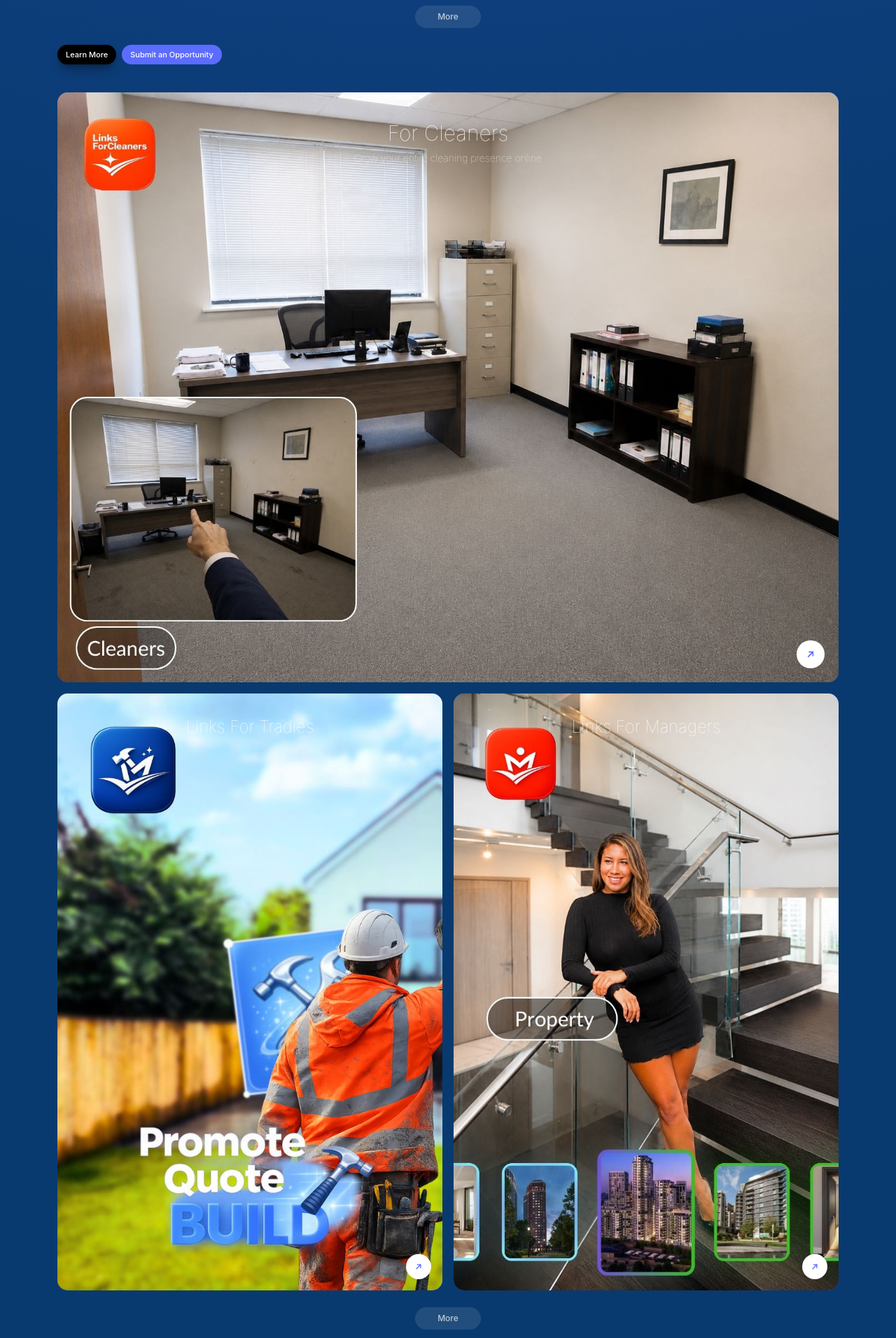
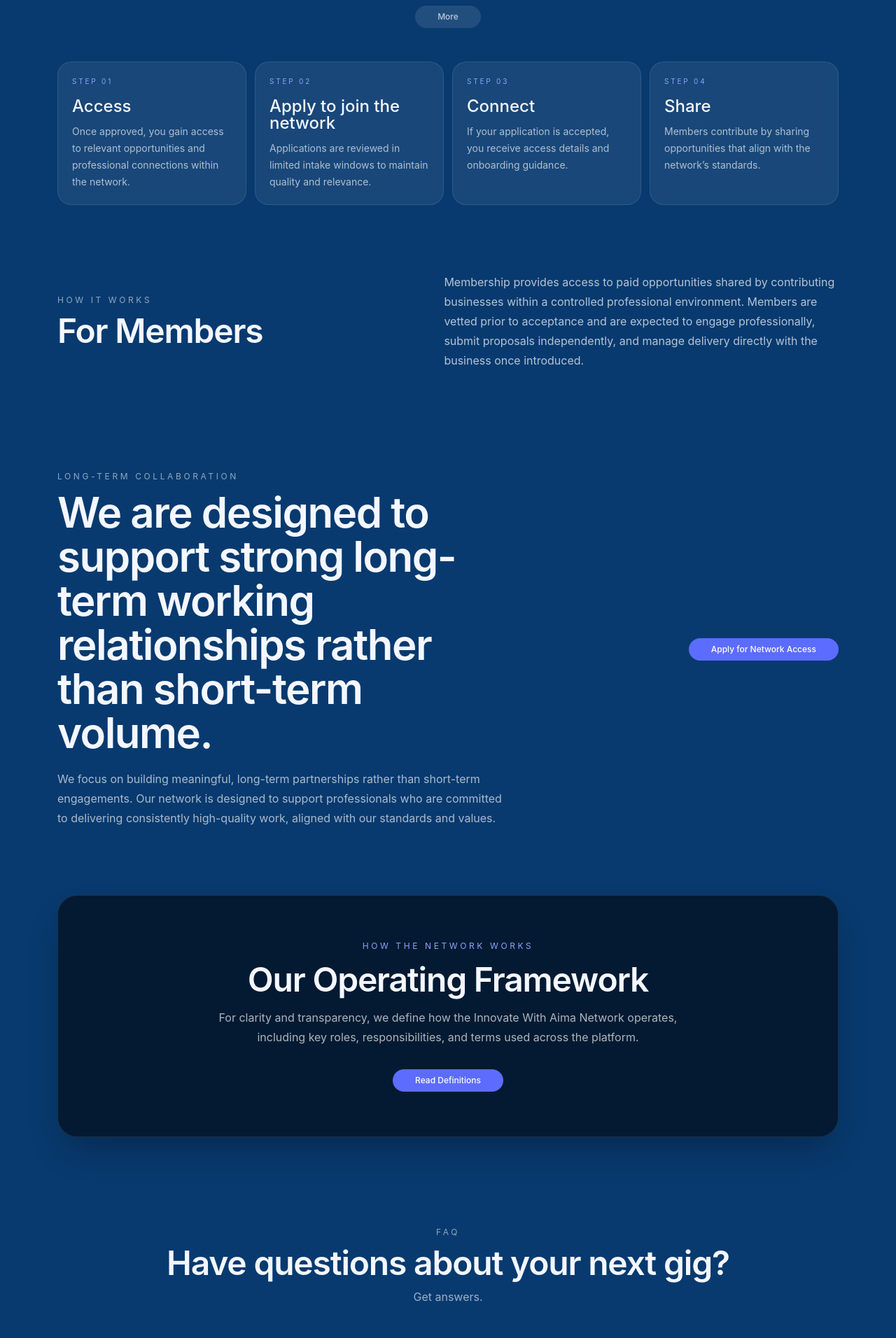
Before and after one commit to 1nn4a/iwa, a React (Vite) app: page / in a window 1280 px wide. Shown: the part 2280-4192 px from the top of the page at 70% size. Built offline with nearby package versions, Linux system fonts and the light colour scheme.

Commit message:
intergrate cbrands PT2

```diff
--- a/src/components/ScrollToTopButton.tsx
+++ b/src/components/ScrollToTopButton.tsx
@@ -1,22 +1,22 @@
-import { useEffect, useState } from "react"
+// NEW FILE: src/components/ScrollToTopButton.tsx
+import { useEffect, useState } from 'react';
 
 export default function ScrollToTopButton() {
-  const [visible, setVisible] = useState(false)
+  const [visible, setVisible] = useState(false);
 
   useEffect(() => {
-    function onScroll() {
-      setVisible(window.scrollY > 400)
-    }
-    window.addEventListener("scroll", onScroll)
-    return () => window.removeEventListener("scroll", onScroll)
-  }, [])
+    const onScroll = () => setVisible(window.scrollY > 400);
+    window.addEventListener('scroll', onScroll, { passive: true });
+    onScroll();
+    return () => window.removeEventListener('scroll', onScroll);
+  }, []);
 
-  if (!visible) return null
+  if (!visible) return null;
 
   return (
     <button
       type="button"
-      onClick={() => window.scrollTo({ top: 0, behavior: "smooth" })}
+      onClick={() => window.scrollTo({ top: 0, behavior: 'smooth' })}
       aria-label="Scroll to top"
       className="fixed bottom-6 right-6 z-50 flex h-11 w-11 items-center justify-center rounded-full bg-[#5c6cff] text-white shadow-lg shadow-black/30 transition hover:-translate-y-0.5 hover:bg-[#6f7fff]"
     >
@@ -24,5 +24,5 @@ export default function ScrollToTopButton() {
         <path d="M12 19V5M5 12l7-7 7 7" />
       </svg>
     </button>
-  )
+  );
 }
--- a/src/pages/HomePage.tsx
+++ b/src/pages/HomePage.tsx
@@ -233,131 +233,6 @@ content="Connect with skilled freelancers, contractors and entrepreneurs. We sim
           </button>
         </div>
 
-         <div className="mt-6 flex flex-wrap gap-2">
-           <a href="https://www.innovatewithaima.com/definitions"
-            className="rounded-full bg-black px-3 py-1.5 text-[11px] font-medium text-white shadow-lg shadow-black/30 transition hover:-translate-y-0.5"
-          >
-            Learn More
-          </a>
-          <Link
-            to="https://group.innovatewithaima.com/submit-an-opportunity"
-            className="rounded-full bg-[#5c6cff] px-3 py-1.5 text-[11px] font-medium text-white transition hover:-translate-y-0.5 hover:bg-[#6f7fff]"
-          >
-            Submit an Opportunity
-          </Link>
-        </div>
-
-        <div className="mt-10 md:hidden flex flex-col gap-4">
-          {linkCards.map((card) => (
-            <a
-              key={card.key}
-              href={card.href}
-              target="_blank"
-              rel="noopener noreferrer"
-              className="relative block w-full aspect-[660/1020] rounded-[15px] overflow-hidden bg-[#5c6cff]"
-            >
-              <div
-                className="absolute inset-0 bg-cover bg-center select-none"
-                style={{
-                  backgroundImage: `url(${card.mobileImg})`,
-                  WebkitTouchCallout: 'none',
-                  WebkitUserSelect: 'none',
-                  userSelect: 'none',
-                }}
-                onContextMenu={(e) => e.preventDefault()}
-                draggable={false}
-              />
-              <div className="absolute inset-x-0 top-0 h-1/2 flex flex-col justify-start items-start px-5 pt-6 text-left">
-                <h3 className="text-xl font-thin font-['Inter'] text-white">{card.title}</h3>
-                {card.subtext && (
-                  <p className="mt-1 text-xs font-thin font-['Inter'] text-white/85">{card.subtext}</p>
-                )}
-              </div>
-              <span className="absolute bottom-4 right-4 flex h-9 w-9 items-center justify-center rounded-full bg-white">
-                <svg width="14" height="14" viewBox="0 0 24 24" fill="none" stroke="#5c6cff" strokeWidth="2.4" strokeLinecap="round" strokeLinejoin="round">
-                  <path d="M7 17L17 7M9 7h8v8" />
-                </svg>
-              </span>
-            </a>
-          ))}
-        </div>
-
-        <div className="mt-10 hidden md:block">
-          <a
-            href={linkCards[0].href}
-            target="_blank"
-            rel="noopener noreferrer"
-            className="relative block w-full aspect-[1588/1200] rounded-[15px] overflow-hidden bg-[#5c6cff]"
-          >
-            <div
-              className="absolute inset-0 bg-cover bg-center select-none"
-              style={{
-                backgroundImage: `url(${linkCards[0].desktopImg})`,
-                WebkitTouchCallout: 'none',
-                WebkitUserSelect: 'none',
-                userSelect: 'none',
-              }}
-              onContextMenu={(e) => e.preventDefault()}
-              draggable={false}
-            />
-            <div className="absolute inset-x-0 top-0 h-1/2 flex flex-col justify-start items-center px-8 pt-10 text-center">
-              <h3 className="text-3xl font-thin font-['Inter'] text-white">{linkCards[0].title}</h3>
-              {linkCards[0].subtext && (
-                <p className="mt-2 text-sm font-thin font-['Inter'] text-white/85">{linkCards[0].subtext}</p>
-              )}
-            </div>
-            <span className="absolute bottom-5 right-5 flex h-10 w-10 items-center justify-center rounded-full bg-white">
-              <svg width="16" height="16" viewBox="0 0 24 24" fill="none" stroke="#5c6cff" strokeWidth="2.4" strokeLinecap="round" strokeLinejoin="round">
-                <path d="M7 17L17 7M9 7h8v8" />
-              </svg>
-            </span>
-          </a>
-
-          <div className="mt-4 grid grid-cols-2 gap-4">
-            {linkCards.slice(1).map((card) => (
-              <a
-                key={card.key}
-                href={card.href}
-                target="_blank"
-                rel="noopener noreferrer"
-                className="relative block w-full aspect-[774/1200] rounded-[15px] overflow-hidden bg-[#5c6cff]"
-              >
-                <div
-                  className="absolute inset-0 bg-cover bg-center select-none"
-                  style={{
-                    backgroundImage: `url(${card.desktopImg})`,
-                    WebkitTouchCallout: 'none',
-                    WebkitUserSelect: 'none',
-                    userSelect: 'none',
-                  }}
-                  onContextMenu={(e) => e.preventDefault()}
-                  draggable={false}
-                />
-                <div className="absolute inset-x-0 top-0 h-1/2 flex flex-col justify-start items-center px-6 pt-8 text-center">
-                  <h3 className="text-2xl font-thin font-['Inter'] text-white">{card.title}</h3>
-                  {card.subtext && (
-                    <p className="mt-2 text-xs font-thin font-['Inter'] text-white/85">{card.subtext}</p>
-                  )}
-                </div>
-                <span className="absolute bottom-4 right-4 flex h-9 w-9 items-center justify-center rounded-full bg-white">
-                  <svg width="14" height="14" viewBox="0 0 24 24" fill="none" stroke="#5c6cff" strokeWidth="2.4" strokeLinecap="round" strokeLinejoin="round">
-                    <path d="M7 17L17 7M9 7h8v8" />
-                  </svg>
-                </span>
-              </a>
-            ))}
-          </div>
-        </div>
-
-        <div className="mt-6 flex justify-center">
-          <button
-            type="button"
-            disabled
-            className="rounded-full bg-white/10 px-4 md:px-8 py-2 text-xs font-medium text-white/70 cursor-not-allowed"
-          >
-            More
-          </button>
-        </div>
         <div className="mt-12 grid gap-3 grid-cols-1 sm:grid-cols-2 md:grid-cols-4">
           {cards.map((card, i) => (
             <motion.article
```
